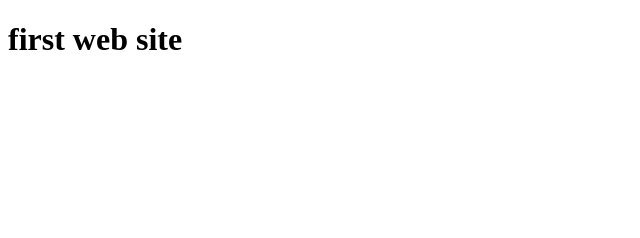
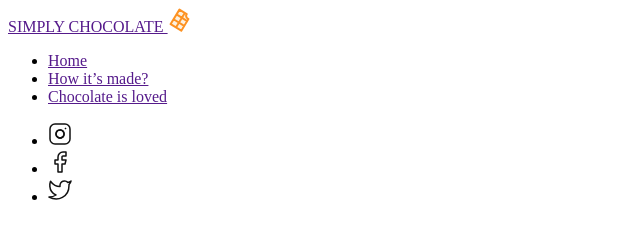
Before and after one commit to Vlad-Konovalenko/firstv, a plain HTML site: page index.html in a window 1280 px wide. Shown: the whole page, without its empty margins (0-640 px from the left). Drawn offline with Linux system fonts and the light colour scheme.

Commit message:
start html

```diff
--- a/index.html
+++ b/index.html
@@ -3,9 +3,35 @@
   <head>
     <meta charset="UTF-8" />
     <meta name="viewport" content="width=device-width, initial-scale=1.0" />
-    <title>Document</title>
+    <title>Simply Chocolate</title>
   </head>
   <body>
-    <h1>first web site</h1>
+    <header>
+      <nav>
+        <a href=""
+          >SIMPLY CHOCOLATE
+          <img src="./images/chocolate (2).svg" alt="site logo" />
+        </a>
+        <ul>
+          <li><a href="">Home</a></li>
+          <li><a href="">How it’s made?</a></li>
+          <li><a href="">Chocolate is loved</a></li>
+        </ul>
+      </nav>
+      <ul>
+        <li>
+          <a href=""><img src="./images/instagram.svg" alt="icon" /></a>
+        </li>
+        <li>
+          <a href=""><img src="./images/facebook.svg" alt="icon" /></a>
+        </li>
+        <li>
+          <a href=""><img src="./images/twitter.svg" alt="icon" /></a>
+        </li>
+      </ul>
+    </header>
+    <main>
+      <section></section>
+    </main>
   </body>
 </html>
```
Also changed, not shown: images/chocolate (2).svg (added), images/facebook.svg (added), images/instagram.svg (added), images/twitter.svg (added), 1 other file.
